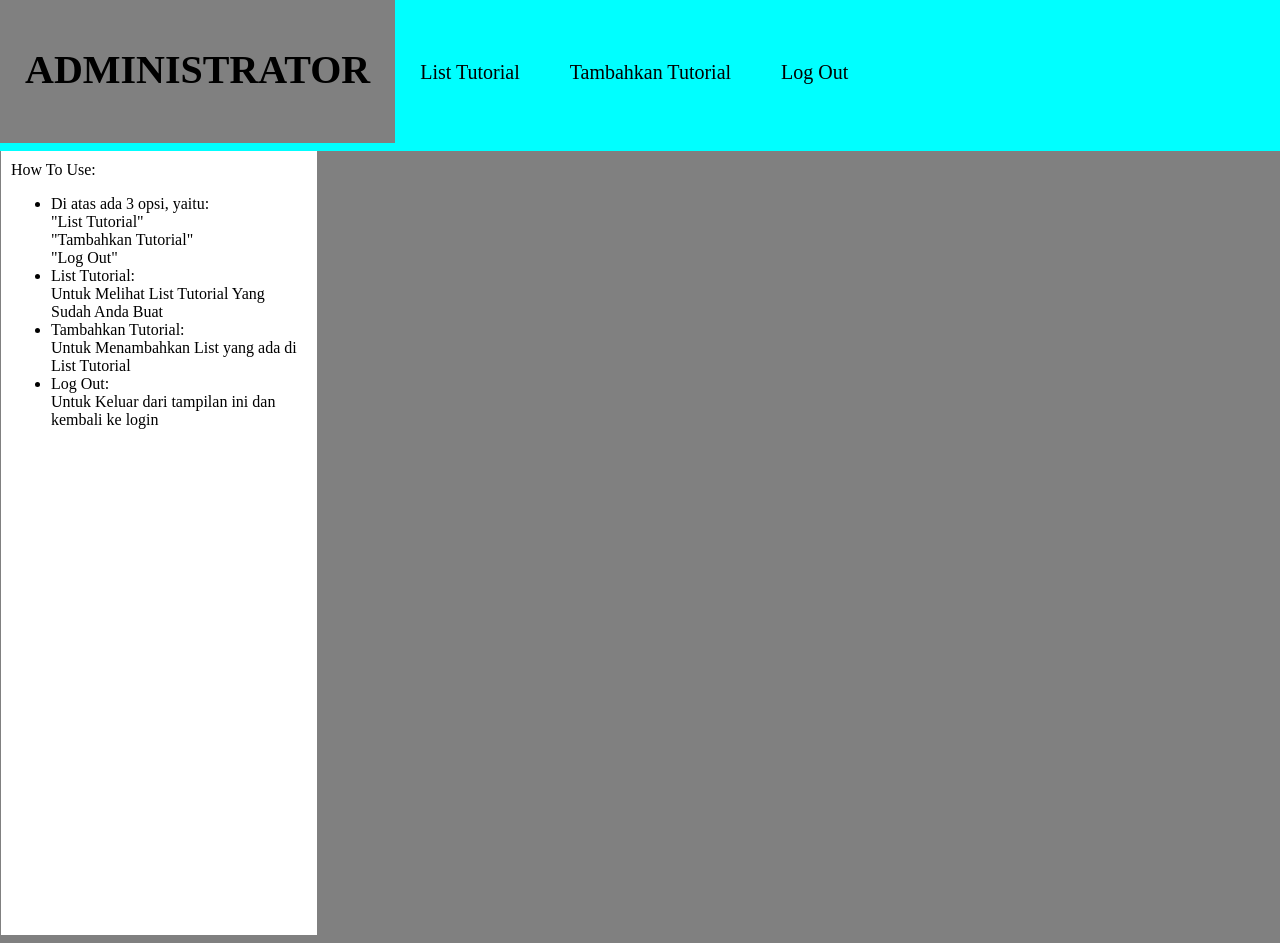
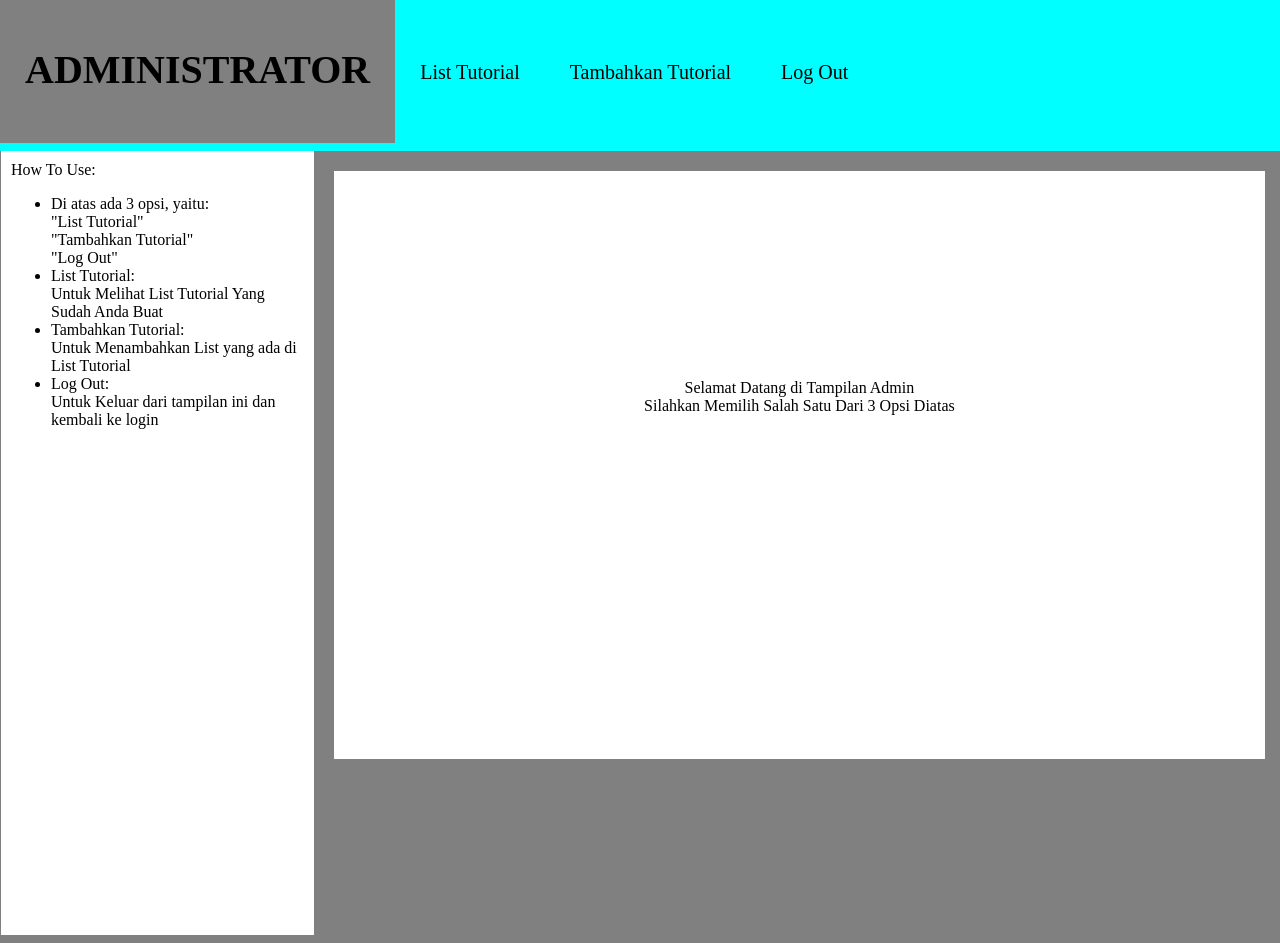
Before and after one commit to Otsuyukaze/Website_Ramflyers, a PHP site: page /tampilanadmin.php in a window 1280 px wide; the page is wider, and only the part inside the window is pictured. Run offline with PHP 8.4, Linux system fonts and the light colour scheme.

Commit message:
Update tampilanadmin.php

```diff
--- a/Website Ramflyers/tampilanadmin.php
+++ b/Website Ramflyers/tampilanadmin.php
@@ -52,12 +52,29 @@
             }
             .kiri{
                 background-color:white;
-                width:25%;
+                width:24.7%;
+                float:left;
                 height:100%;
                 margin-left:-7px;
             }
             .how{
                 padding:10px;
+            }
+            .kanan{
+                background-color:white;
+                height:72.5%;
+                width:71.8%;
+                float:left;
+                margin:20px;
+                padding:10px;
+                text-align:center;
+
+            }
+            .tampilan{
+                background-color:grey;
+                width:101%;
+                height: 100%;
+                display:flex;
             }
             </style>
 </head>
@@ -84,6 +101,7 @@ Log Out
     </a>
         </ul>
 </div>
+<div class=tampilan>
 <div class=kiri>
 <div class=how>
     How To Use:
@@ -106,7 +124,26 @@ Log Out
             Log Out:<br>
             Untuk Keluar dari tampilan ini dan kembali ke login<br>
         </li>
+        </ul>
         </div>
-    <div>
+        </div>
+
+        <div class=kanan>
+            <br>
+            <br>
+            <br>
+            <br>
+            <br>
+            <br>
+            <br>
+            <br>
+            <br>
+            <br>
+            <br>
+
+            Selamat Datang di Tampilan Admin<br>
+            Silahkan Memilih Salah Satu Dari 3 Opsi Diatas
+        </div>
+        </div>
 </body>
 </html>
```
